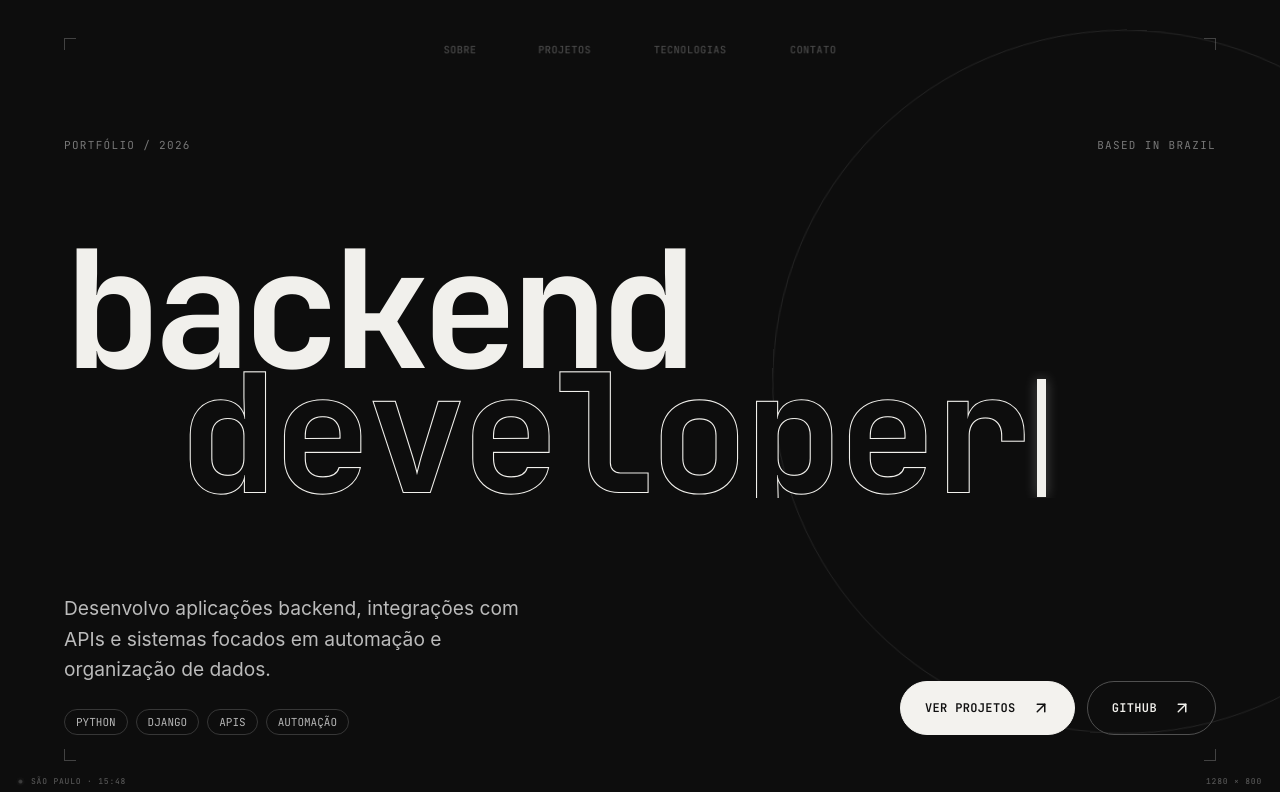
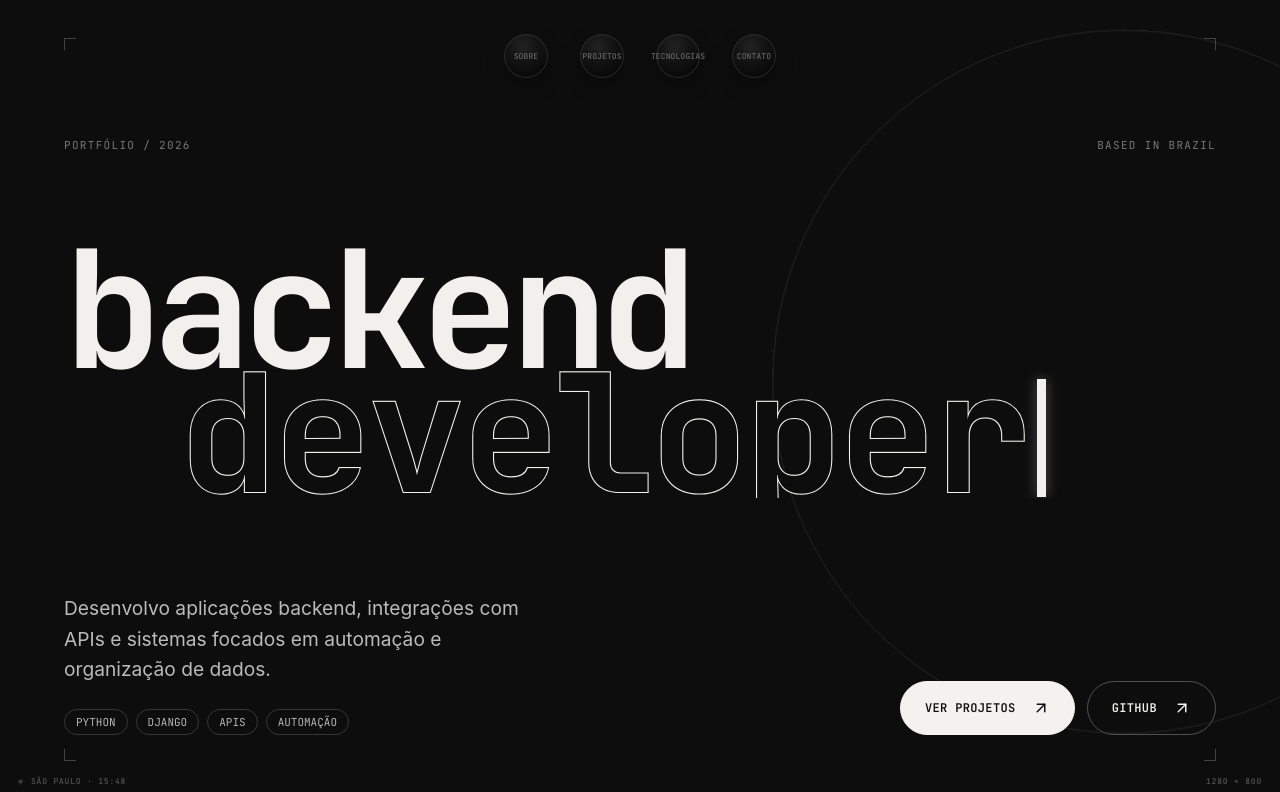
Before and after one commit to mesql1/portfolio_luiz, a Next.js app: page / in a window 1280 px wide. Shown: the top 792 px of the page. Built offline with nearby package versions, Linux system fonts and the light colour scheme.

Commit message:
Transforma navbar em esferas interativas

```diff
--- a/app/globals.css
+++ b/app/globals.css
@@ -243,3 +243,98 @@ footer { min-height:180px; display:grid; grid-template-columns:1fr auto 1fr; ali
   .ambient-meta i { animation:none!important; opacity:.75; }
   .scroll-top { transition:opacity .2s ease!important; }
 }
+
+
+/* Circular navigation: fixed hit targets prevent enlarged items from blocking neighbours. */
+.nav-shell .nav-links { gap:8px; overflow:visible; clip-path:none; }
+.nav-shell .nav-links>a {
+  --orb-scale:.78;
+  --orb-label:#666;
+  z-index:1;
+  flex:0 0 68px;
+  width:68px;
+  height:68px;
+  min-height:68px;
+  padding:0;
+  overflow:visible;
+  border-radius:50%;
+  color:var(--orb-label);
+  opacity:1;
+  transform:none;
+  transform-origin:center;
+  will-change:auto;
+  transition:color .15s ease;
+}
+.nav-shell .nav-links>a>span {
+  position:relative;
+  z-index:3;
+  display:block;
+  color:var(--orb-label);
+  font:500 8px/1 var(--mono);
+  letter-spacing:.015em;
+  text-align:center;
+  transition:color .15s ease,text-shadow .15s ease;
+}
+.nav-shell .nav-links>a::after {
+  position:absolute;
+  z-index:1;
+  inset:6px;
+  width:auto;
+  height:auto;
+  border:1px solid #343434;
+  border-radius:50%;
+  background:radial-gradient(circle at 42% 28%,rgba(255,255,255,.09),rgba(255,255,255,.025) 42%,rgba(0,0,0,.2) 74%);
+  box-shadow:inset 0 1px 0 rgba(255,255,255,.035),0 10px 24px rgba(0,0,0,.24);
+  content:"";
+  opacity:1;
+  transform:scale(var(--orb-scale));
+  transform-origin:center;
+  transition:transform .24s cubic-bezier(.2,.8,.2,1),border-color .15s ease,background .15s ease,box-shadow .15s ease;
+}
+.nav-shell .nav-links>a::before {
+  position:absolute;
+  z-index:0;
+  bottom:-13px;
+  left:50%;
+  width:112%;
+  height:56%;
+  border-radius:50%;
+  background:radial-gradient(ellipse at center,rgba(255,255,255,.22),rgba(255,255,255,.07) 38%,transparent 72%);
+  content:"";
+  filter:blur(9px);
+  opacity:0;
+  transform:translateX(-50%) scale(.72);
+  pointer-events:none;
+  transition:opacity .5s ease-in-out,transform .58s cubic-bezier(.22,1,.36,1);
+}
+.nav-shell .nav-links>a.nav-item--adjacent { --orb-scale:.9; --orb-label:#9b9b9b; z-index:2; }
+.nav-shell .nav-links>a.nav-item--focus { --orb-scale:1; --orb-label:#f2f1ed; z-index:3; }
+.nav-shell .nav-links>a:hover::before,
+.nav-shell .nav-links>a:focus-visible::before { opacity:.68; transform:translateX(-50%) scale(1); }
+.nav-shell .nav-links>a:hover::after,
+.nav-shell .nav-links>a:focus-visible::after { border-color:#686868; box-shadow:inset 0 1px 0 rgba(255,255,255,.08),0 12px 28px rgba(0,0,0,.34); }
+.nav-shell .nav-links>a.active { --orb-label:#111; color:#111; text-shadow:none; }
+.nav-shell .nav-links>a.active::after {
+  border-color:#f3f2ee;
+  background:radial-gradient(circle at 38% 26%,#fff 0%,#e6e5e1 42%,#c9c8c4 100%);
+  box-shadow:0 10px 28px rgba(255,255,255,.12),inset 0 1px 0 #fff;
+  opacity:1;
+  transform:scale(var(--orb-scale));
+}
+.nav-shell .nav-links>a.active>span { color:#111; text-shadow:none; }
+.nav-shell .nav-links>a.active::before { opacity:.18; transform:translateX(-50%) scale(.92); }
+.nav-shell .nav-links>a.active:hover::before,
+.nav-shell .nav-links>a.active:focus-visible::before { opacity:.5; transform:translateX(-50%) scale(1); }
+.nav-shell .nav-links>a:active { transform:none; }
+.nav-shell .nav-links>a:active::after { transform:scale(calc(var(--orb-scale) * .96)); transition-duration:90ms; }
+
+@media (max-width:600px) {
+  .nav-shell .nav-links { width:auto; max-width:calc(100vw - 12px); gap:2px; }
+  .nav-shell .nav-links>a { flex-basis:54px; width:54px; height:54px; min-height:54px; padding:0; }
+  .nav-shell .nav-links>a>span { font-size:7px; letter-spacing:-.025em; }
+  .nav-shell .nav-links>a::after { inset:4px; }
+  .nav-shell .nav-links>a::before { bottom:-10px; }
+}
+@media (prefers-reduced-motion:reduce) {
+  .nav-shell .nav-links>a::after { transition-property:border-color,background,box-shadow!important; }
+}
--- a/components/portfolio.tsx
+++ b/components/portfolio.tsx
@@ -33,7 +33,7 @@ export function Navbar({ active, onNavigate }: { active: string; onNavigate: (id
       onFocus={() => setHoveredIndex(index)}
       onBlur={() => setHoveredIndex(null)}
       onClick={() => { setHoveredIndex(null); onNavigate(id); }}
-    >{label}</a>;
+    ><span>{label}</span></a>;
   })}</nav></header>;
 }
 
```
